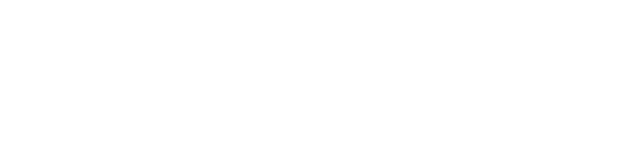
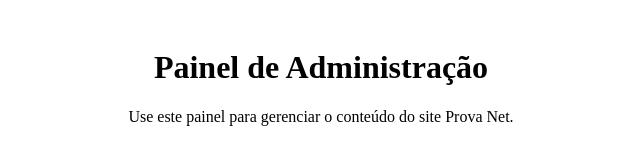
Before and after one commit to linkmusic/site-provanet, a plain HTML site: page admin/index.html in a window 1280 px wide. Shown: the whole page, without its empty margins (319-959 px from the left). Drawn offline with Linux system fonts and the light colour scheme.

Commit message:
Adicionar tutorial completo para o painel de administração do Prova Net

```diff
--- a/admin/index.html
+++ b/admin/index.html
@@ -6,6 +6,10 @@
   <title>Painel de Conteúdo - Prova Net</title>
 </head>
 <body>
+  <div style="padding: 20px; text-align: center;">
+    <h1>Painel de Administração</h1>
+    <p>Use este painel para gerenciar o conteúdo do site Prova Net.</p>
+  </div>
   <script defer src="https://unpkg.com/decap-cms@^3.0.0/dist/decap-cms.js"></script>
 </body>
 </html>
```
Also changed, not shown: 2 other files.
